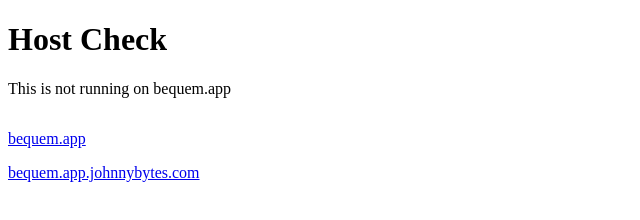
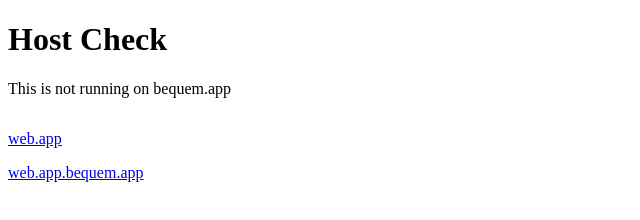
Before and after one commit to thor010111/webview-issue, a plain HTML site: page index.html in a window 1280 px wide. Shown: the whole page, without its empty margins (0-640 px from the left). Drawn offline with Linux system fonts and the light colour scheme.

Commit message:
feat(): change urls

```diff
--- a/index.html
+++ b/index.html
@@ -12,8 +12,8 @@
     <div id="result">Loading...</div>
 
     <div style="display: flex; flex-direction: column; gap: 1rem; margin-top: 2rem;">
-        <a href="https://bequem.app">bequem.app</a>
-        <a href="https://bequem.app.johnnybytes.com">bequem.app.johnnybytes.com</a>
+        <a href="https://web.app">web.app</a>
+        <a href="https://web.app.bequem.app">web.app.bequem.app</a>
     </div>
 
     <script>
```
